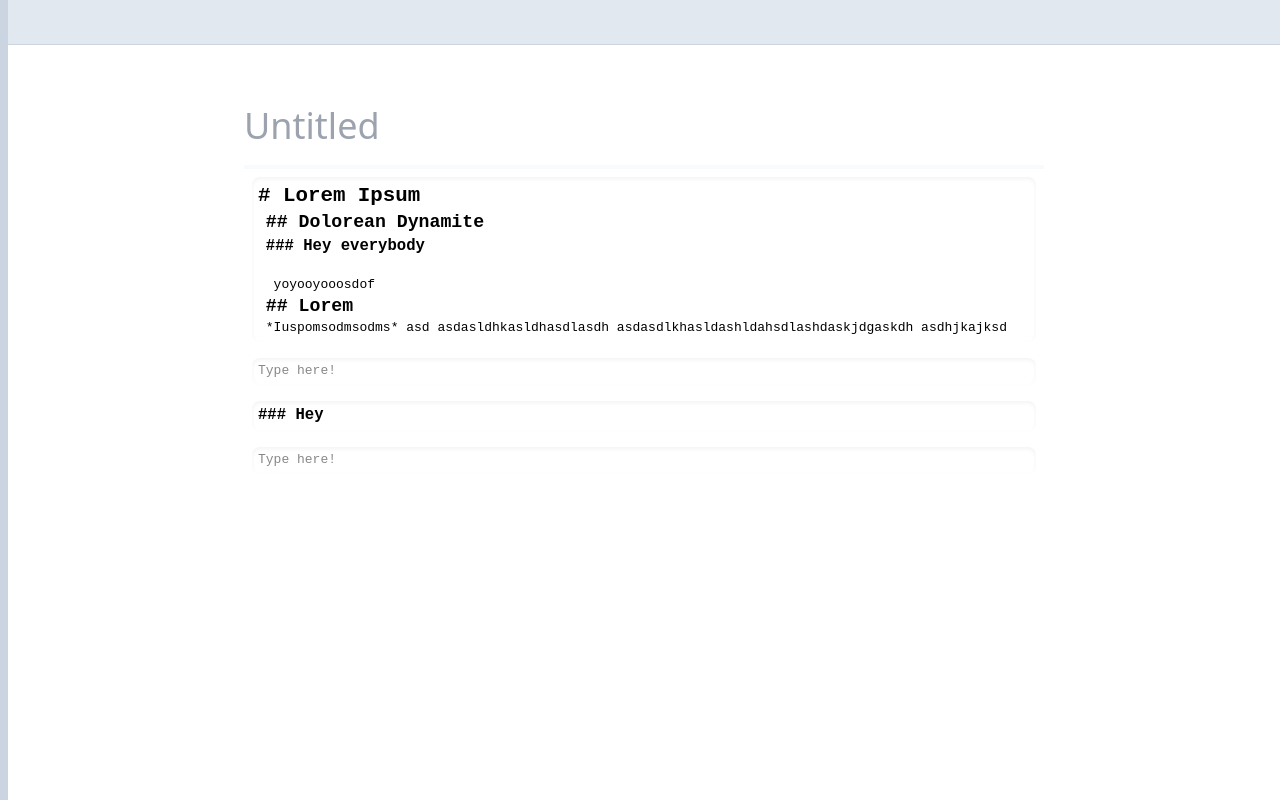
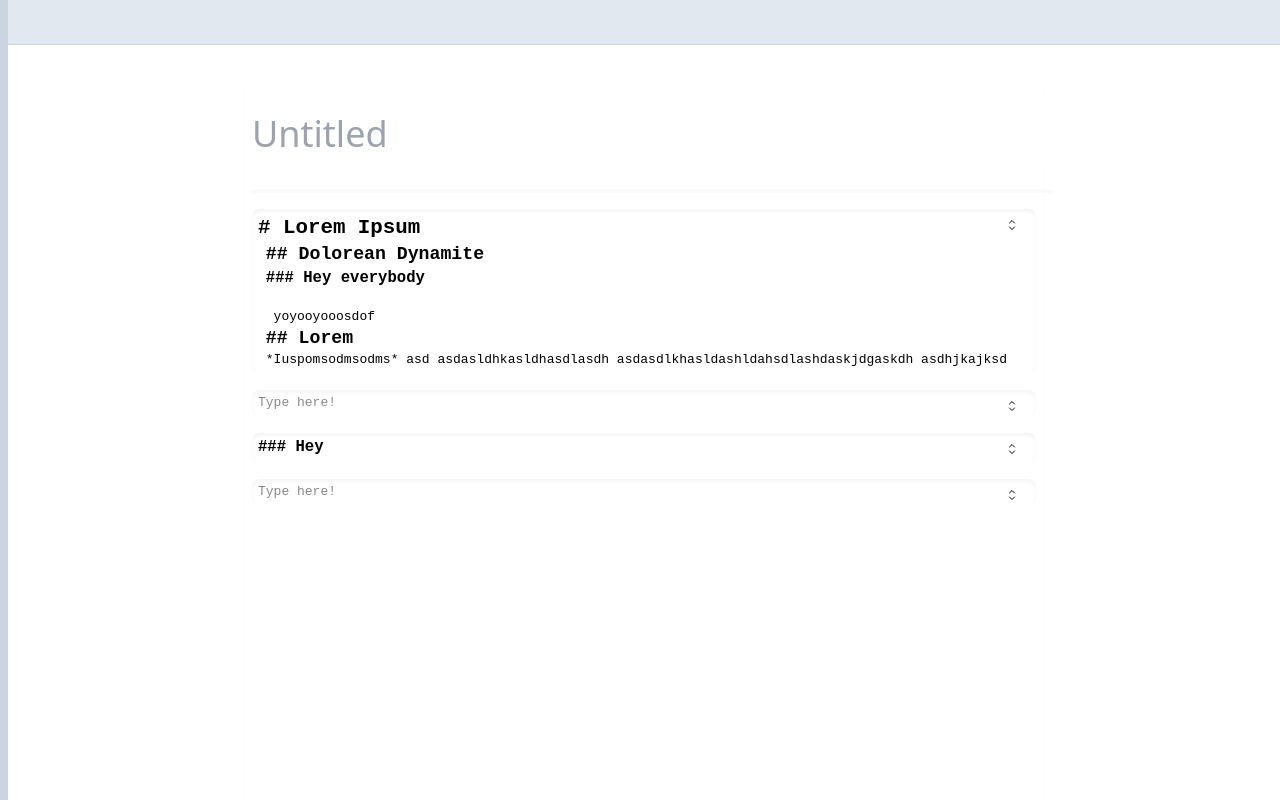
Before and after one commit to larsdjursner/notify, a React (Vite) app: page / in a window 1280 px wide. Built offline with nearby package versions, Linux system fonts and the light colour scheme.

Commit message:
functional dnd

```diff
--- a/src/components/EditorList.tsx
+++ b/src/components/EditorList.tsx
@@ -1,38 +1,58 @@
-import { DndContext, DragEndEvent, DragOverEvent } from "@dnd-kit/core"
+import {
+    closestCorners,
+    DndContext,
+    DragEndEvent,
+    DragOverEvent,
+    DragOverlay,
+} from "@dnd-kit/core"
 import {
     arrayMove,
     SortableContext,
     verticalListSortingStrategy,
 } from "@dnd-kit/sortable"
+import { useEffect, useState } from "react"
 import { usePageStore } from "../pages/Page"
-import { Doc } from "./Editor"
+import Editor, { Doc } from "./Editor"
 import { SortableEditor } from "./SortableEditor"
 
 export const EditorList = () => {
-    const { getDocs, reArrangeDocs } = usePageStore()
+    const { docs, getDocs, reArrangeDocs, getDocById } = usePageStore()
+    const [activeId, setActiveId] = useState<null | string | number>(null)
+    // const [items, setItems] = useState([])
 
-    function handleDragOver(event: DragOverEvent) {
+    function handleDragOver(event: DragEndEvent) {
+        console.log("handle drag end")
         const { active, over } = event
         if (over && active.id !== over.id) {
-            const items = getDocs()
-            const from = items.findIndex((doc) => doc.id == active.id)
-            const to = items.findIndex((doc) => doc.id == over.id)
+            const from = docs.findIndex((doc) => doc.id == active.id)
+            const to = docs.findIndex((doc) => doc.id == over.id)
 
-            const keys = arrayMove(items, from, to)
+            const keys = arrayMove(docs, from, to)
             return reArrangeDocs(keys)
         }
     }
 
+    useEffect
+
     return (
-        <DndContext onDragOver={handleDragOver}>
-            <SortableContext
-                items={getDocs()}
-                strategy={verticalListSortingStrategy}
-            >
-                {getDocs().map((doc: Doc) => (
+        <DndContext
+            onDragStart={(e) => setActiveId(e.active.id)}
+            onDragOver={handleDragOver}
+            onDragEnd={() => setActiveId(null)}
+            collisionDetection={closestCorners}
+        >
+            <SortableContext items={docs}>
+                {docs.map((doc: Doc) => (
                     <SortableEditor key={doc.id} id={doc.id} doc={doc} />
                 ))}
             </SortableContext>
+            <DragOverlay>
+                {activeId && (
+                    <div className="w-full bg-slate-100 opacity-50  rounded-lg">
+                        {/* {getDocById(activeId.toString())?.value} */}
+                    </div>
+                )}
+            </DragOverlay>
         </DndContext>
     )
 }
--- a/src/components/SortableEditor.tsx
+++ b/src/components/SortableEditor.tsx
@@ -1,4 +1,4 @@
-import { useCallback, useEffect } from "react"
+import { useCallback, useEffect, useState } from "react"
 import { useSortable } from "@dnd-kit/sortable"
 import { CSS } from "@dnd-kit/utilities"
 import { ChevronUpDownIcon, PlusIcon } from "@heroicons/react/24/outline"
@@ -13,14 +13,21 @@ type Props = {
 }
 
 export function SortableEditor(props: Props) {
-    const { attributes, listeners, setNodeRef, transform, transition } =
-        useSortable({ id: props.id })
+    const {
+        attributes,
+        listeners,
+        setNodeRef,
+        transform,
+        transition,
+        isDragging,
+    } = useSortable({ id: props.id })
 
     const { setDoc, addDoc } = usePageStore()
 
     const style = {
-        transform: CSS.Transform.toString(transform),
+        transform: CSS.Translate.toString(transform),
         transition,
+        opacity: isDragging ? 0.5 : 1,
     }
 
     const handleDocChange = useCallback((id: string, newDoc: string) => {
@@ -28,29 +35,24 @@ export function SortableEditor(props: Props) {
     }, [])
 
     const handleNewdoc = () => {
-        console.log("called")
         addDoc()
     }
 
-    useEffect(() => {
-        console.log(transform)
-    }, [transform])
-
     return (
         <div ref={setNodeRef} style={style}>
-            {props.children}
-            <div className="relative p-2 group flex">
-                <div className="absolute -left-20 flex items-center">
+            <div className="relative p-2 group flex ">
+                <div className="absolute -left-10 flex items-center">
                     <Button
                         className="invisible group-hover:visible"
                         onClick={handleNewdoc}
                     >
                         <PlusIcon className="h-4 w-4" />
                     </Button>
-
+                </div>
+                <div className="absolute right-4 z-10">
                     <div {...attributes} {...listeners}>
                         {/* draghandle */}
-                        <Button className="invisible group-hover:visible">
+                        <Button>
                             <ChevronUpDownIcon className="h-4 w-4" />
                         </Button>
                     </div>
--- a/src/pages/Page.tsx
+++ b/src/pages/Page.tsx
@@ -3,6 +3,7 @@ import { Doc } from "../components/Editor"
 
 import create from "zustand"
 import { EditorList } from "../components/EditorList"
+import { getInitialDoc, getMocks } from "../utils/page"
 
 interface PageState {
     title: string
@@ -14,42 +15,7 @@ interface PageState {
     reset: () => void
     reArrangeDocs: (docs: Doc[]) => void
     setPage: (docs: Doc[]) => void
-}
-
-const getInitialDoc = () => {
-    const id = Math.random().toString()
-    return {
-        id: id,
-        value: "",
-    } as Doc
-}
-
-const getMocks = async (): Promise<Doc[]> => {
-    const mocks = [
-        {
-            id: "0",
-            value: "# Lorem Ipsum \n ## Dolorean Dynamite \n ### Hey everybody \n \n  yoyooyooosdof \n ## Lorem \n *Iuspomsodmsodms* asd asdasldhkasldhasdlasdh asdasdlkhasldashldahsdlashdaskjdgaskdh asdhjkajksd ",
-        } as Doc,
-        {
-            id: "1",
-            value: "",
-        } as Doc,
-        {
-            id: "2",
-            value: "### Hey ",
-        } as Doc,
-        {
-            id: "3",
-            value: "",
-        } as Doc,
-    ]
-
-    await timeout(1000)
-    return mocks
-}
-
-const timeout = async (ms: number) => {
-    return new Promise((resolve) => setTimeout(resolve, ms))
+    getDocById: (id: string) => Doc | undefined
 }
 
 export const usePageStore = create<PageState>()((set, get) => ({
@@ -60,6 +26,7 @@ export const usePageStore = create<PageState>()((set, get) => ({
     setPage: (docs) => set({ docs: docs }),
     reset: () => set({ docs: [] }),
     getDocs: () => get().docs,
+    getDocById: (id) => get().docs.find((d) => d.id == id),
     addDoc: () => {
         set((state) => {
             const generatedDoc = getInitialDoc()
@@ -95,16 +62,16 @@ export const Page = () => {
     }, [])
 
     return (
-        <div className="h-full w-full flex flex-col">
+        <div className="min-h-full w-full flex flex-col shadow-sm">
             <input
                 placeholder="Untitled"
-                className="h-20 w-full text-4xl focus:outline-none"
+                className="h-20 m-2 w-full text-4xl focus:outline-none"
                 maxLength={32}
                 value={pageStore.title}
                 onChange={(e) => pageStore.setTitle(e.target.value)}
             />
 
-            <span className="h-1 w-full bg-slate-50" />
+            <span className="h-1 w-full m-2 bg-slate-50" />
             {loading ? <p>....loading</p> : <EditorList />}
         </div>
     )
--- /dev/null
+++ b/src/utils/page.ts
@@ -0,0 +1,37 @@
+import { Doc } from "../components/Editor"
+
+export const getInitialDoc = () => {
+    const id = Math.random().toString()
+    return {
+        id: id,
+        value: "",
+    } as Doc
+}
+
+export const getMocks = async (): Promise<Doc[]> => {
+    const mocks = [
+        {
+            id: "0",
+            value: "# Lorem Ipsum \n ## Dolorean Dynamite \n ### Hey everybody \n \n  yoyooyooosdof \n ## Lorem \n *Iuspomsodmsodms* asd asdasldhkasldhasdlasdh asdasdlkhasldashldahsdlashdaskjdgaskdh asdhjkajksd ",
+        } as Doc,
+        {
+            id: "1",
+            value: "",
+        } as Doc,
+        {
+            id: "2",
+            value: "### Hey ",
+        } as Doc,
+        {
+            id: "3",
+            value: "",
+        } as Doc,
+    ]
+
+    await timeout(1000)
+    return mocks
+}
+
+export const timeout = async (ms: number) => {
+    return new Promise((resolve) => setTimeout(resolve, ms))
+}
```
